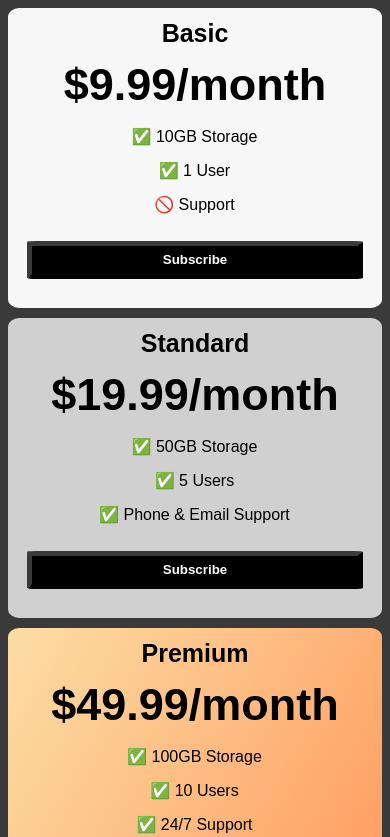
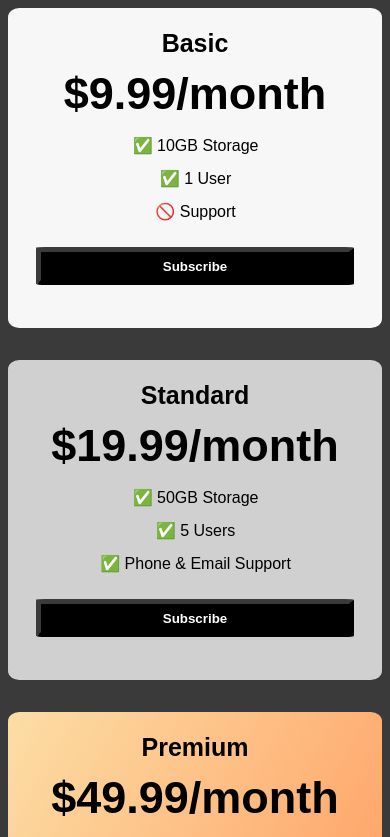
Before and after one commit to Lochan7JK/Flexbox-Pricing-Table-Project, a plain HTML site: page index.html in a window 390 px wide. Shown: the top 837 px of the page. Drawn offline with Linux system fonts and the light colour scheme; a web font is replaced by a local one.

Commit message:
Update style.css

```diff
--- a/style.css
+++ b/style.css
@@ -15,6 +15,7 @@ body {
 
   .pricing-plan{
     background-color: #f7f7f7;
+    padding: 10px;
     height: 300px;
     width: 400px;
     border-radius: 3%;
@@ -67,6 +68,6 @@ body {
   @media (max-width: 1090px) {
     .pricing-container{
       flex-flow: row wrap;
-      gap: 10px;
+      gap: 2rem;
     }
   }
```
